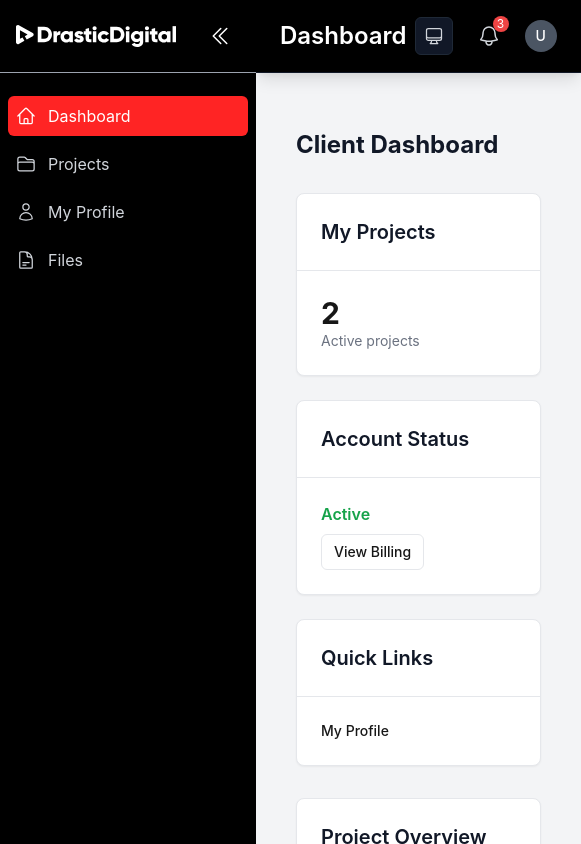
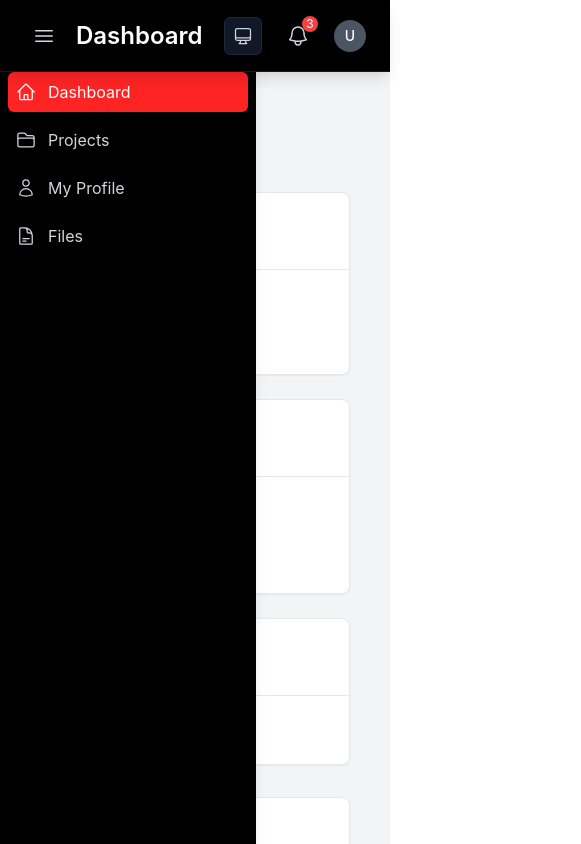
Before and after one commit to BeauMercier/drasticClientPortal, a Next.js app: page /client in a window 390 px wide. Shown: the whole page, 581 px wide, since content can reach past the window. Built offline with nearby package versions, Linux system fonts and the light colour scheme; no server answers.

Commit message:
client dash mobile menu fixed/implemented

```diff
--- a/src/app/(client)/client/page.tsx
+++ b/src/app/(client)/client/page.tsx
@@ -53,7 +53,7 @@ export default function ClientDashboardPage() {
 
   if (isLoading) {
     return (
-      <div className="flex items-center justify-center min-h-[calc(100vh-200px)]"> {/* Adjust height as needed */}
+      <div className="flex items-center justify-center min-h-[300px]"> {/* Changed height */}
         <ArrowPathIcon className="h-8 w-8 text-gray-500 animate-spin" />
         <span className="ml-2">Loading Dashboard...</span>
       </div>
--- a/src/app/(client)/client/projects/page.tsx
+++ b/src/app/(client)/client/projects/page.tsx
@@ -81,7 +81,7 @@ export default function ProjectsPage() {
   // Show loading state while checking authentication or fetching projects
   if (authIsLoading || (isAuthenticated && projectsLoading)) {
     return (
-      <div className="flex items-center justify-center min-h-screen">
+      <div className="flex items-center justify-center min-h-[300px]">
         <div className="animate-spin rounded-full h-12 w-12 border-t-2 border-b-2 border-red-500"></div>
       </div>
     );
--- a/src/app/(client)/layout.tsx
+++ b/src/app/(client)/layout.tsx
@@ -11,11 +11,11 @@ export default function ClientLayout({ children }: PropsWithChildren) {
   const { sidebarExpanded } = useUI();
 
   return (
-    <div className="min-h-screen h-full bg-black">
+    <div className="min-h-screen h-full bg-gray-100 dark:bg-black">
       <div className="flex h-full">
         {/* <RoleSidebar /> */}
         <ClientSidebar /> {/* Use ClientSidebar */}
-        <div className={`flex-1 flex flex-col min-h-screen transition-all duration-300 ${sidebarExpanded ? 'ml-64' : 'ml-16'}`}>
+        <div className={`flex-1 flex flex-col min-h-screen transition-all duration-300 w-full ${sidebarExpanded ? 'md:ml-64' : 'md:ml-16'} ml-0`}>
           <Header />
           <main className="relative flex-grow p-6 overflow-y-auto bg-gray-100 dark:bg-gray-900">
             {children}
--- a/src/components/client/ClientSidebar.tsx
+++ b/src/components/client/ClientSidebar.tsx
@@ -42,15 +42,16 @@ export default function ClientSidebar() { // Renamed component
   return (
     // Fixed positioning and full viewport height - EXACTLY like AdminSidebar
     <div
-      className={`fixed top-0 left-0 h-screen bg-black text-white shadow-lg transition-all duration-300 ${
-        sidebarExpanded ? 'w-64' : 'w-16'
-      }`}
+      className={`fixed top-0 left-0 h-screen bg-black text-white shadow-lg
+                 transition-all duration-300 ease-in-out z-40
+                 ${sidebarExpanded ? 'w-64 translate-x-0' : 'w-64 -translate-x-full md:w-16 md:translate-x-0'}
+      `}
     >
-      {/* Header section - Match the main header height of 72px */}
-      <div className="flex items-center justify-between h-[72px] px-4 relative">
+      {/* Header section - Match the main header height of 72px - HIDDEN ON MOBILE */}
+      <div className="hidden md:flex items-center justify-between h-[72px] px-4 relative">
         {/* Separate border div with adjusted positioning */}
         <div className="absolute bottom-[-1px] left-0 right-0 h-[1px] bg-gray-400"></div>
-        <div className={`${sidebarExpanded ? 'block' : 'hidden'} items-center`}>
+        <div className={`${sidebarExpanded ? 'md:block hidden' : 'hidden'} items-center`}>
           <div className="relative w-[160px] h-[45px] brightness-0 invert">
             <Image
               src="/images/logos/Asset 1.svg"
@@ -81,8 +82,8 @@ export default function ClientSidebar() { // Renamed component
       </div>
 
       {/* Navigation: Update height calculation to account for 72px header */}
-      <nav className="flex-grow overflow-y-auto mt-6">
-        <ul className="space-y-2 px-2">
+      <nav className="flex-grow overflow-y-auto px-2 pt-[72px] md:pt-0 md:mt-6">
+        <ul className="space-y-2">
           {clientMenuItems.map((item) => { // Use clientMenuItems
             // Updated isActive logic for client base path
             const isActive = pathname === item.href || (item.href !== '/client' && pathname.startsWith(item.href));
@@ -90,7 +91,11 @@ export default function ClientSidebar() { // Renamed component
               <li key={item.name}>
                 <Link
                   href={item.href}
-                  // Use the exact same active/inactive styling as AdminSidebar
+                  onClick={() => {
+                    if (sidebarExpanded && window.innerWidth < 768) {
+                      toggleSidebar();
+                    }
+                  }}
                   className={`flex items-center p-2 rounded-md transition-colors ${
                     isActive
                       ? 'bg-[#ff2424] text-white'
--- a/src/shared/ui/layout/Header.tsx
+++ b/src/shared/ui/layout/Header.tsx
@@ -10,14 +10,16 @@
 import React, { useState, useEffect } from 'react';
 import { usePathname, useRouter } from 'next/navigation';
 import { useAuth } from '@/features/auth';
-import { BellIcon } from '@heroicons/react/24/outline';
+import { BellIcon, Bars3Icon } from '@heroicons/react/24/outline';
 import { supabase } from '@/lib/api';
 import Link from 'next/link';
 import Image from 'next/image';
 import { ThemeToggle } from '../atoms';
+import { useUI } from '@/shared/contexts/UIContext';
 
 export default function Header() {
   const { user } = useAuth();
+  const { toggleSidebar, sidebarExpanded } = useUI();
   const pathname = usePathname();
   const router = useRouter();
   const [showNotifications, setShowNotifications] = useState(false);
@@ -51,9 +53,23 @@ export default function Header() {
   const getPageTitle = () => {
     const pathSegments = pathname?.split('/').filter(Boolean) || ['dashboard'];
     const mainPath = pathSegments[0];
+    let pageTitle = 'Dashboard';
 
-    // Special handling for admin section
-    if (mainPath === 'admin') {
+    if (mainPath === 'client') {
+      const clientSubPath = pathSegments[1];
+      if (!clientSubPath) {
+        pageTitle = 'Dashboard';
+      } else {
+        const clientTitles: Record<string, string> = {
+          'projects': 'Projects',
+          'my-profile': 'My Profile',
+          'files': 'My Files',
+          'billing': 'Billing & Payments',
+          'settings': 'Settings'
+        };
+        pageTitle = clientTitles[clientSubPath] || 'Client Dashboard';
+      }
+    } else if (mainPath === 'admin') {
       const subPath = pathSegments[1];
 
       if (subPath === 'users') return 'User Management';
@@ -64,17 +80,21 @@ export default function Header() {
       if (subPath === 'settings') return 'System Settings';
 
       return 'Admin Dashboard';
+    } else if (mainPath === 'designer') {
+        const designerSubPath = pathSegments[1];
+        if (designerSubPath === 'projects') return 'My Projects';
+        return 'Designer Dashboard';
+    } else {
+        const genericTitles: Record<string, string> = {
+          'dashboard': 'Dashboard',
+          'files': 'My Files',
+          'projects': 'Projects',
+          'billing': 'Billing & Payments',
+          'settings': 'Settings',
+        };
+        pageTitle = genericTitles[mainPath] || 'Dashboard';
     }
-
-    const titles: Record<string, string> = {
-      'dashboard': 'Dashboard',
-      'files': 'My Files',
-      'projects': 'Projects',
-      'billing': 'Billing & Payments',
-      'settings': 'Settings',
-    };
-
-    return titles[mainPath] || 'Dashboard';
+    return pageTitle;
   };
 
   // Get appropriate action button based on current path
@@ -182,9 +202,17 @@ export default function Header() {
   const adminBreadcrumbs = getAdminBreadcrumbs();
 
   return (
-    <header className="bg-black shadow-lg py-4 px-6 border-b border-gray-900 z-50">
-      <div className="flex items-center justify-between">
+    <header className="sticky top-0 bg-black shadow-lg h-[72px] min-h-[72px] flex-none px-6 border-b border-gray-900 z-50 flex items-center">
+      <div className="w-full flex items-center justify-between">
         <div className="flex items-center">
+          <button
+            onClick={toggleSidebar}
+            className="mr-3 p-2 rounded-md text-gray-300 hover:bg-gray-900 hover:text-white md:hidden"
+            aria-label="Toggle sidebar"
+          >
+            <Bars3Icon className="h-6 w-6" />
+          </button>
+
           <div className="flex items-center gap-2">
             <h1 className="text-2xl font-semibold text-white mr-2">{getPageTitle()}</h1>
             {adminBreadcrumbs}
```
